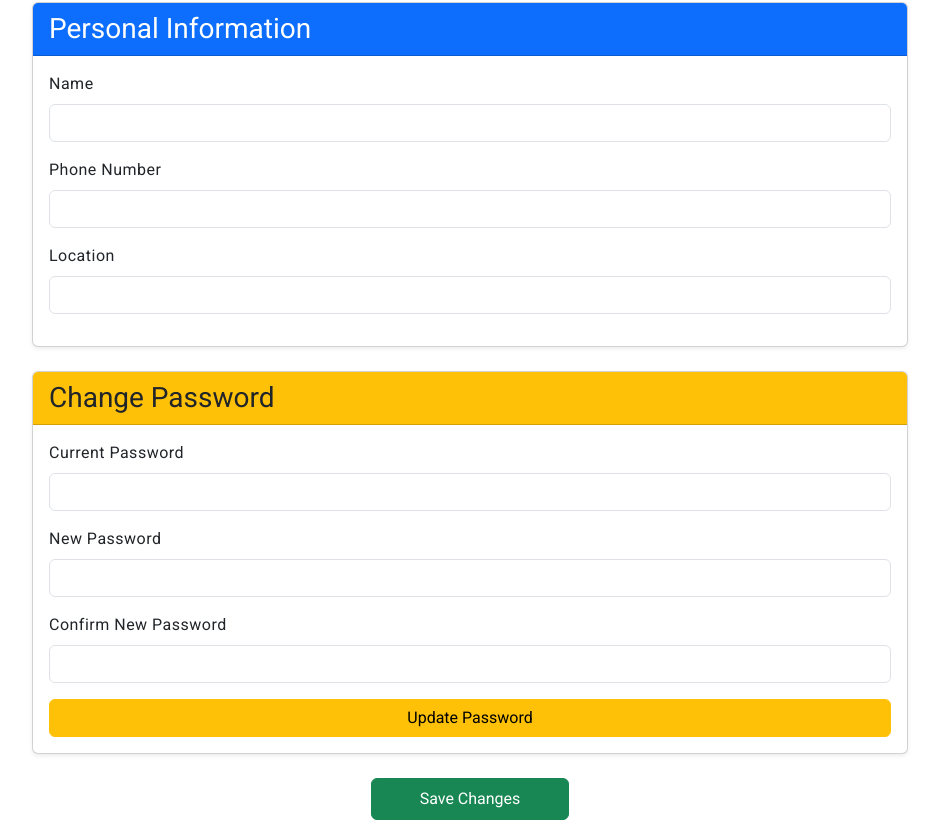
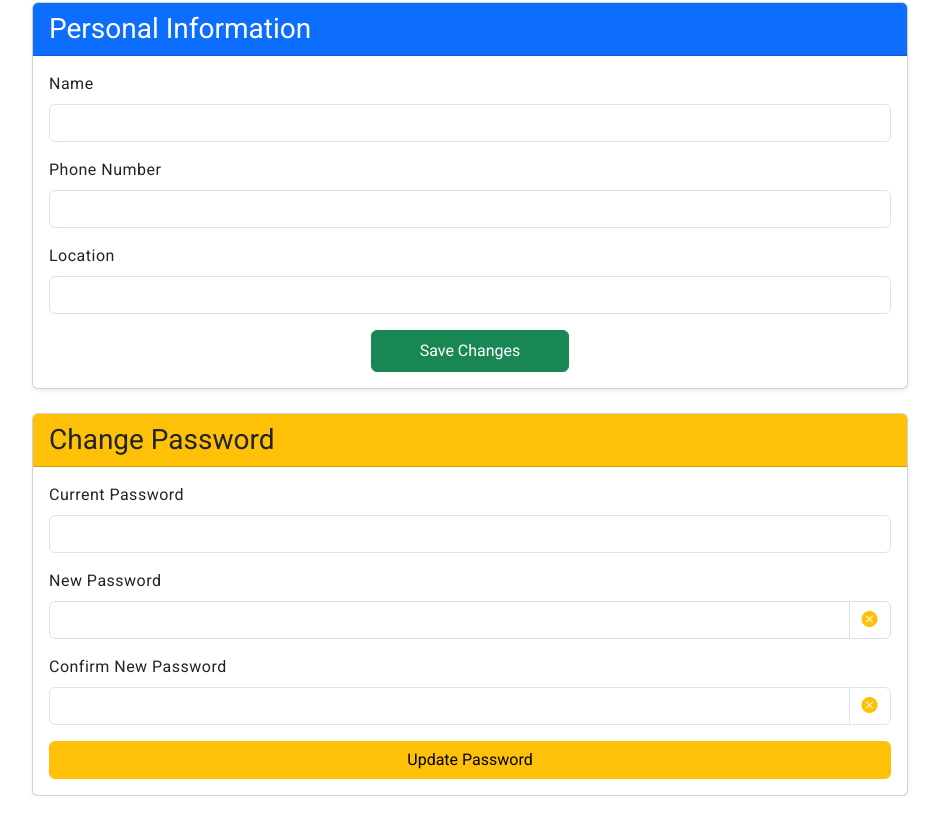
Before and after one commit to udinjelek/class_gojp_fe, an Angular app: page /profile-settings in a window 1280 px wide. Shown: the part 558-1378 px from the top of the page, without its empty margins (170-1109 px from the left). After the commit the page ends 1354 px from the top, so only its background shows below. Built offline with nearby package versions, Linux system fonts and the light colour scheme; no server answers.

Commit message:
update profile, update password

```diff
--- a/src/app/pages/profile-settings/profile-settings.component.html
+++ b/src/app/pages/profile-settings/profile-settings.component.html
@@ -36,12 +36,12 @@
             <div class="card-body">
                 <form (ngSubmit)="saveProfile()" #profileForm="ngForm">
                     <div class="mb-3">
-                        <label for="name" class="form-label">Name</label>
-                        <input type="text" id="name" class="form-control" [(ngModel)]="userData.full_name" name="name" required>
+                        <label for="full_name" class="form-label">Name</label>
+                        <input type="text" id="full_name" class="form-control" [(ngModel)]="userData.full_name" name="full_name" required>
                     </div>
                     <div class="mb-3">
                         <label for="phone_number" class="form-label">Phone Number</label>
-                        <input type="text" id="phone_number" class="form-control" [(ngModel)]="userData.phone_number" name="name" required>
+                        <input type="text" id="phone_number" class="form-control" [(ngModel)]="userData.phone_number" name="phone_number" required>
                     </div>
                     <div class="mb-3">
                         <label for="location" class="form-label">Location</label>
@@ -64,6 +64,11 @@
                         <textarea id="message" class="form-control" [(ngModel)]="userData.message" name="message" rows="3"></textarea>
                     </div>
                 </form>
+
+                <!-- Save Changes Button -->
+                <div class="text-center">
+                    <button class="btn btn-success px-5 py-2" (click)="saveProfile()">Save Changes</button>
+                </div>
             </div>
         </div>
 
@@ -80,20 +85,32 @@
                     </div>
                     <div class="mb-3">
                         <label for="newPassword" class="form-label">New Password</label>
-                        <input type="password" id="newPassword" class="form-control" [(ngModel)]="passwords.new" name="newPassword" required>
+                        <div class="input-group mb-3">
+                            <input type="password" id="newPassword" class="form-control" [(ngModel)]="passwords.new" name="newPassword" required>
+                            <!-- Right icon for success check -->
+                            <span class="input-group-text bg-transparent border-1">
+                              <i *ngIf="isMatch(passwords.new, passwords.confirm)" class="bi bi-check-circle-fill text-success"></i>
+                              <i *ngIf="!isMatch(passwords.new, passwords.confirm)" class="bi bi-x-circle-fill text-warning"></i>
+                            </span>
+                        </div>
+
                     </div>
                     <div class="mb-3">
                         <label for="confirmPassword" class="form-label">Confirm New Password</label>
-                        <input type="password" id="confirmPassword" class="form-control" [(ngModel)]="passwords.confirm" name="confirmPassword" required>
+                        <div class="input-group mb-3">
+                            <input type="password" id="confirmPassword" class="form-control" [(ngModel)]="passwords.confirm" name="confirmPassword" required>
+                            <!-- Right icon for success check -->
+                            <span class="input-group-text bg-transparent border-1">
+                                <i *ngIf="isMatch(passwords.new, passwords.confirm)" class="bi bi-check-circle-fill text-success"></i>
+                                <i *ngIf="!isMatch(passwords.new, passwords.confirm)" class="bi bi-x-circle-fill text-warning"></i>
+                              </span>
+                        </div>
                     </div>
                     <button class="btn btn-warning w-100">Update Password</button>
                 </form>
             </div>
         </div>
 
-        <!-- Save Changes Button -->
-        <div class="text-center">
-            <button class="btn btn-success px-5 py-2" (click)="saveProfile()">Save Changes</button>
-        </div>
+
     </div>
 </div>
--- a/src/app/pages/profile-settings/profile-settings.component.ts
+++ b/src/app/pages/profile-settings/profile-settings.component.ts
@@ -50,7 +50,27 @@ export class ProfileSettingsComponent implements OnInit {
   }
 
   saveProfile(){
-
+    const user_data = this.userData;
+    this.classService.updateProfile(user_data).subscribe({
+      next: (response: any) => {
+        console.log('Upload successful', response);
+        // this.userData.profile_pic = response.new_profile_pic; // Update profile picture URL from response
+        Swal.fire({
+                    title: 'Complate!',
+                    html: `Upload successful.`,
+                    icon: 'success',
+                    confirmButtonText: 'OK'
+                  });
+      },
+      error: (error) => {
+          Swal.fire({
+                    title: 'Error',
+                    text: 'Upload failed!',
+                    icon: 'error',
+                    confirmButtonText: 'OK'
+                  });
+      }
+    });
   }
 
   uploadPhoto() {
@@ -108,7 +128,41 @@ export class ProfileSettingsComponent implements OnInit {
 
 
   updatePassword(){
+    const user_id:string = this.authService.getLocalStorage('user_id') || '';
+    const passwords_current = this.passwords.current
+    const passwords_new =  this.passwords.new
+    const passwords_confirm  =  this.passwords.confirm
 
+    if ( !this.isMatch(passwords_new, passwords_confirm) ){
+      Swal.fire({
+        title: 'Error!',
+        html: `Your new password and password confirmation must match and cannot be left blank. Please ensure both fields are identical.`,
+        icon: 'error',
+        confirmButtonText: 'OK'
+      });
+
+      return;
+    }
+
+    // Call the class service to upload the profile picture
+    this.classService.updatePassword(user_id, passwords_current, passwords_new, passwords_confirm).subscribe({
+      next: (response: any) => {
+        Swal.fire({
+          title: 'Complate!',
+          html: `Password updated successfully.`,
+          icon: 'success',
+          confirmButtonText: 'OK'
+        });
+      },
+      error: (error) => {
+          Swal.fire({
+                    title: 'Error!',
+                    html: `Update Password failed!  <br>${error.error.message} `,
+                    icon: 'error',
+                    confirmButtonText: 'OK'
+                  });
+      }
+    });
   }
 
   triggerFileInput() {
@@ -134,4 +188,8 @@ export class ProfileSettingsComponent implements OnInit {
       this.uploadPhoto();
     }
   }
+
+  isMatch(str1:string, str2:string):boolean{
+    return str1 == str2 && str1 != '';
+  }
 }
--- a/src/app/shared/services/class.service.ts
+++ b/src/app/shared/services/class.service.ts
@@ -142,6 +142,24 @@ export class ClassService {
     return this.http.post<ResponseApi>(this.apiUrl, requestBody, { headers });
   }
 
+  public updatePassword(user_id: string, passwords_current: string, passwords_new: string, passwords_confirm: string ): Observable<ResponseApi> {
+    this.apiUrl = this.baseApi + '/classgojp/update_password'
+    const headers = new HttpHeaders({ 'Content-Type': 'application/json' });
+    const requestBody = { user_id, passwords_current, passwords_new, passwords_confirm};
+
+    return this.http.post<ResponseApi>(this.apiUrl, requestBody, { headers });
+  }
+
+  public updateProfile(user_data:any): Observable<ResponseApi> {
+    this.apiUrl = this.baseApi + '/classgojp/update_profile'
+    const headers = new HttpHeaders({ 'Content-Type': 'application/json' });
+    const requestBody = { user_data};
+
+    return this.http.post<ResponseApi>(this.apiUrl, requestBody, { headers });
+  }
+
+
+
   public getDetailSelf(user_id: string): Observable<any> {
     const headers = new HttpHeaders({ 'Content-Type': 'application/json' });
     this.apiUrl = this.baseApi + '/classgojp/get_detail_self'
```
